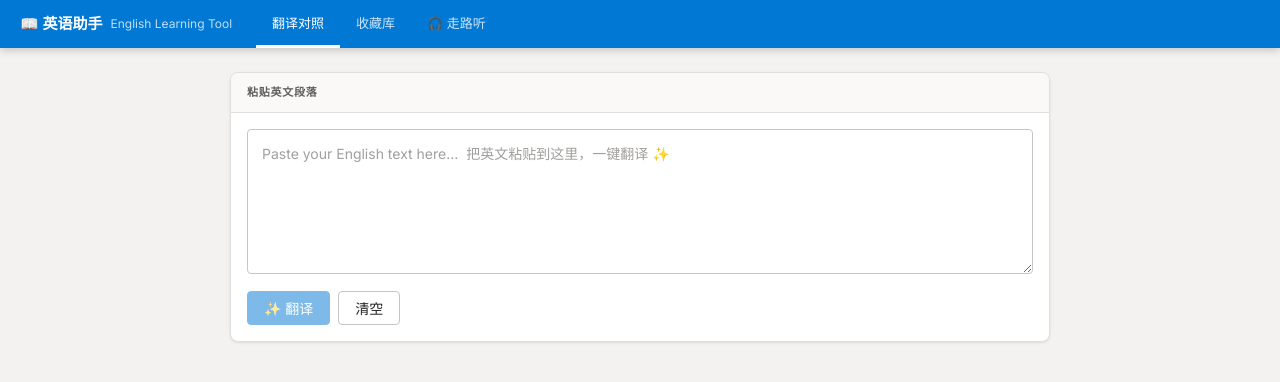
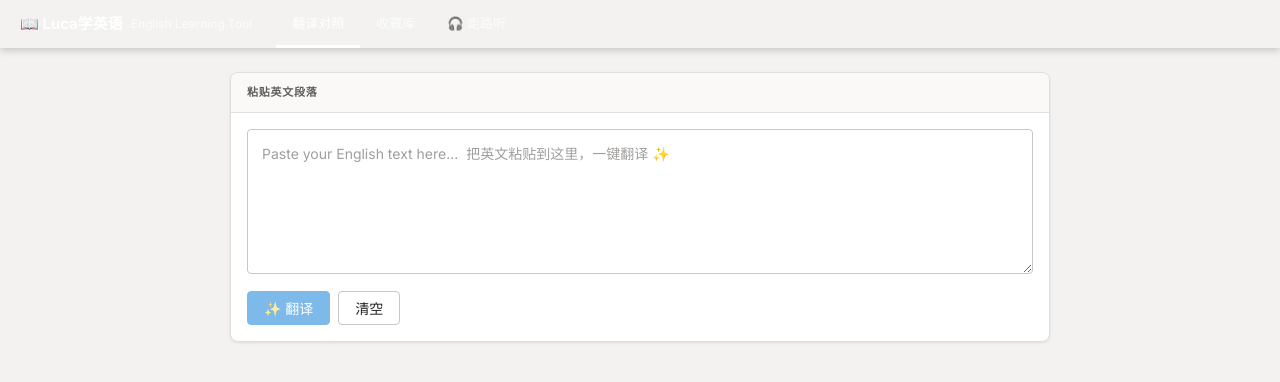
Before and after one commit to slsslsssl630-luca/english-tool, a Next.js app: page / in a window 1280 px wide. Shown: the top 382 px of the page. Built offline with nearby package versions, Linux system fonts and the light colour scheme.

Commit message:
Update index.js

```diff
--- a/pages/index.js
+++ b/pages/index.js
@@ -198,7 +198,7 @@ export default function Home() {
   return (
     <>
       <Head>
-        <title>英语学习助手</title>
+        <title>Luca学英语</title>
         <meta name="viewport" content="width=device-width, initial-scale=1" />
         <link href="https://fonts.googleapis.com/css2?family=Inter:wght@300;400;500;600;700&display=swap" rel="stylesheet" />
       </Head>
@@ -219,7 +219,7 @@ export default function Home() {
         }
         body { font-family: 'Inter', 'Segoe UI', system-ui, sans-serif; background: var(--bg); color: var(--text); min-height: 100vh; font-size: 14px; line-height: 1.5; }
 
-        .nav { background: var(--blue); display: flex; align-items: center; height: 48px; padding: 0 20px; position: sticky; top: 0; z-index: 100; box-shadow: 0 2px 8px rgba(0,0,0,.2); }
+        .nav { background: var(ffd700); display: flex; align-items: center; height: 48px; padding: 0 20px; position: sticky; top: 0; z-index: 100; box-shadow: 0 2px 8px rgba(0,0,0,.2); }
         .nav-logo { color: #fff; font-weight: 600; font-size: 15px; margin-right: 24px; display: flex; align-items: center; gap: 8px; }
         .nav-logo small { opacity: .75; font-weight: 400; font-size: 12px; }
         .nav-tabs { display: flex; height: 100%; }
@@ -328,7 +328,7 @@ export default function Home() {
       `}</style>
 
       <nav className="nav">
-        <div className="nav-logo">📖 英语助手 <small>English Learning Tool</small></div>
+        <div className="nav-logo">📖 Luca学英语 <small>English Learning Tool</small></div>
         <div className="nav-tabs">
           {[['translate','翻译对照'],['vocab','收藏库'],['walk','🎧 走路听']].map(([id,label]) => (
             <button key={id} className={`nav-tab${tab===id?' active':''}`} onClick={() => setTab(id)}>{label}</button>
@@ -404,7 +404,17 @@ export default function Home() {
                   <div className="bi-sep" />
                   <div className="bi-label">中文译文</div>
                   <div className="bi-para">
-                    {fullZh || segments.map(s => s.zh.join('')).join('')}
+                    {segments.map((seg, si) => {
+                      const isActive = activeSegId === si;
+                      const cls = `seg${isActive ? (speakingSeg===si ? ' hl-speak' : ' hl-hover') : ''}`;
+                      return (
+                        <span key={si} className={cls}
+                          onMouseEnter={() => setHoveredSeg(si)}
+                          onMouseLeave={() => setHoveredSeg(null)}
+                          onClick={e => { e.stopPropagation(); setTooltipSeg(tooltipSeg===si?null:si); }}
+                        >{seg.zh.join('')}</span>
+                      );
+                    })}
                   </div>
                 </div>
               )}
```
